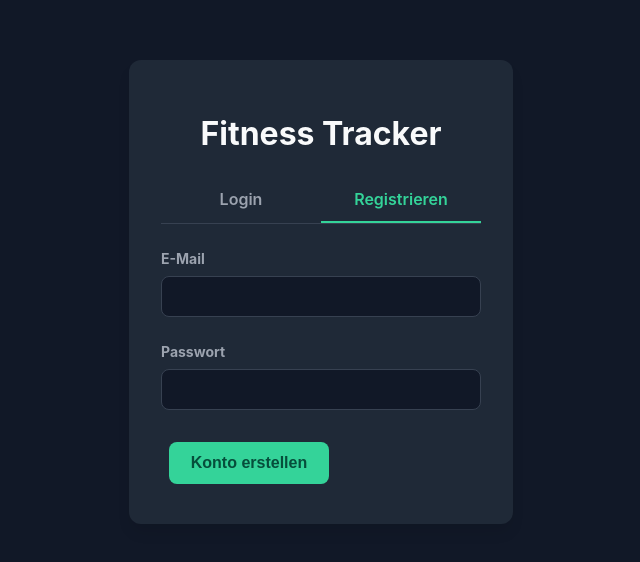
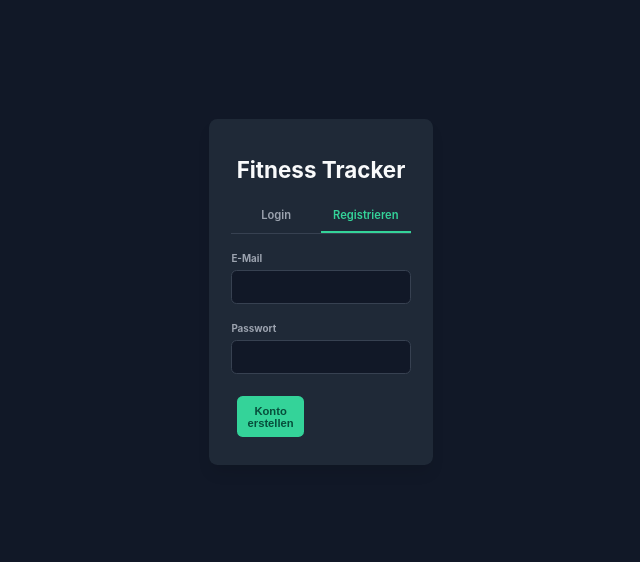
Before and after one commit to lucasdicks96/workout-plan, a React (Vite) app in the folder client/: page /register in a window 1280 px wide. Shown: the part 108-670 px from the top of the page, without its empty margins (319-959 px from the left). Built offline with nearby package versions, Linux system fonts and the light colour scheme; no server answers.

Commit message:
minor changes

```diff
--- a/client/src/styles/global.css
+++ b/client/src/styles/global.css
@@ -1,3 +1,6 @@
+* {
+  box-sizing: border-box;
+}
 :root {
   --font-sans: "Inter", -apple-system, BlinkMacSystemFont, "Segoe UI", Roboto,
     "Helvetica Neue", Arial, sans-serif;
@@ -21,6 +24,9 @@
   --color-text-secondary-light: #4b5563;
   --color-border-light: #d1d5db;
   --color-danger-light: #ef4444;
+}
+html {
+  font-size: clamp(0.2rem, 0.2rem + 1vh, 1rem + 0.1vh);
 }
 
 body {
@@ -61,9 +67,31 @@ body {
   --c-primary-text-on: #ffffff;
 }
 
+/* Definiert die Breite der gesamten Scrollbar */
+::-webkit-scrollbar {
+  width: 0.25rem;
+}
+
+/* Definiert den Hintergrund der Scroll-Leiste (die "Spur") */
+::-webkit-scrollbar-track {
+  background: var(--c-surface);
+  border-radius: 0.625rem;
+}
+
+/* Definiert den beweglichen Teil der Scrollbar (den "Daumen") */
+::-webkit-scrollbar-thumb {
+  background: var(--c-primary);
+  border-radius: 0.625rem;
+}
+
+/* Ändert die Farbe des "Daumens", wenn man mit der Maus darüber fährt */
+::-webkit-scrollbar-thumb:hover {
+  background: var(--c-primary-hover);
+}
+
 /* General utility classes */
 .button {
-  font-size: medium;
+  font-size: 1rem;
   display: inline-flex;
   align-items: center;
   justify-content: center;
@@ -72,19 +100,31 @@ body {
   margin: 0.5rem;
   border: none;
   border-radius: 0.5rem;
-  font-weight: 700;
+  font-weight: bolder;
   cursor: pointer;
   transition: background-color 0.2s;
   background-color: var(--c-primary);
   color: var(--c-primary-text-on);
-  width: 10rem;
+  width: 6rem;
 }
 .button:hover {
   background-color: var(--c-primary-hover);
 }
+
+.sm {
+  margin: 0rem 0.25rem;
+  padding: 0rem;
+  width: 2rem;
+  height: 2rem;
+}
+
+.rounded {
+  border-radius: 2rem;
+}
 .button-container {
   display: flex;
   flex-direction: row;
+  flex: 0.1;
   justify-content: center;
   align-items: center;
   margin-top: 1rem;
@@ -94,7 +134,7 @@ body {
   padding: 0.75rem;
   margin-top: 0.5rem;
   background-color: var(--c-bg);
-  border: 1px solid var(--c-border);
+  border: 0.0625rem solid var(--c-border);
   border-radius: 0.5rem;
   color: var(--c-text-primary);
   font-weight: 600;
@@ -107,20 +147,21 @@ body {
 }
 .card {
   box-sizing: border-box;
+  position: relative;
   background-color: var(--c-surface);
   padding: 1.5rem;
   margin: 0.5rem;
   border-radius: 0.75rem;
   width: 20%;
-  min-width: 200px;
+  min-width: 12.5rem;
   height: 8rem;
   box-shadow: 0 4px 6px -1px rgba(0, 0, 0, 0.1),
     0 2px 4px -2px rgba(0, 0, 0, 0.1);
 }
 .card > span {
   color: green;
-  padding: 0px 0px 0px;
-  margin: -15px 0px 0px 0px;
+  padding: 0rem 0rem 0rem;
+  margin: -0.5rem 0rem 0rem 0rem;
   float: right;
 }
 
@@ -129,15 +170,22 @@ h1 {
   justify-self: center;
 }
 
+/* TODO: 15char caps overflows container */
+
 h3 {
   margin: 0rem 0rem 0.25rem;
+  max-width: inherit;
+  max-height: fit-content;
+  overflow-wrap: break-word;
 }
+
+/* TODO: move to Layout.css */
 .content {
   display: flex;
+  flex-grow: 1;
   flex-direction: column;
   align-items: center;
   justify-content: center;
-  height: 80vh;
 }
 .form {
   display: flex;
@@ -150,13 +198,14 @@ h3 {
 
 @media (max-width: 400px) {
   .card {
-    height: 7.5rem;
+    height: 5rem;
     width: 100%;
-    padding: 0.2rem 0.5rem;
+    padding: 0rem 0.5rem;
     margin: 0.25rem 0.25rem;
   }
   .button-container {
-    flex-direction: column;
+    /* flex-direction: column; */
+    width: 100%;
     align-items: center;
   }
   h3 {
@@ -164,6 +213,12 @@ h3 {
   }
   .card > span {
     margin-top: 5px;
+  }
+  .button {
+    padding: 0.5rem 1.5rem;
+  }
+  .content {
+    /* height: 75vh; */
   }
 }
 
@@ -173,34 +228,45 @@ h3 {
     height: 6rem;
     padding: 1rem 1rem;
   }
+  /* .button {
+    width: 6rem;
+  } */
+  .content {
+    /* height: 75vh; */
+  }
 }
 
 @media (min-width: 481px) and (max-width: 982px) {
   .card {
-    height: 10rem;
+    height: 8rem;
     width: 12.5rem;
     margin: 0.5rem;
-    padding: 1.5rem;
+    padding: 0.75rem;
+  }
+  .exerciseCard .content {
+    /* height: 90%; */
   }
 }
 @media (min-width: 983px) {
   .card {
-    width: 20%;
-    height: 10rem;
-    padding: 1.5rem;
+    min-width: 9.5rem;
+    min-height: 11rem;
+    padding: 1rem;
     margin: 0.5rem;
   }
 }
 @media (min-width: 1200px) {
   .card {
-    height: 10rem;
-    width: 12.5%;
+    min-height: 11rem;
+    min-width: 10rem;
+    width: 11rem;
   }
 }
 
 @media (min-width: 1800px) {
   .card {
-    height: 9rem;
-    width: 15%;
+    height: 10rem;
+    min-width: 10rem;
+    width: 12rem;
   }
 }
```
